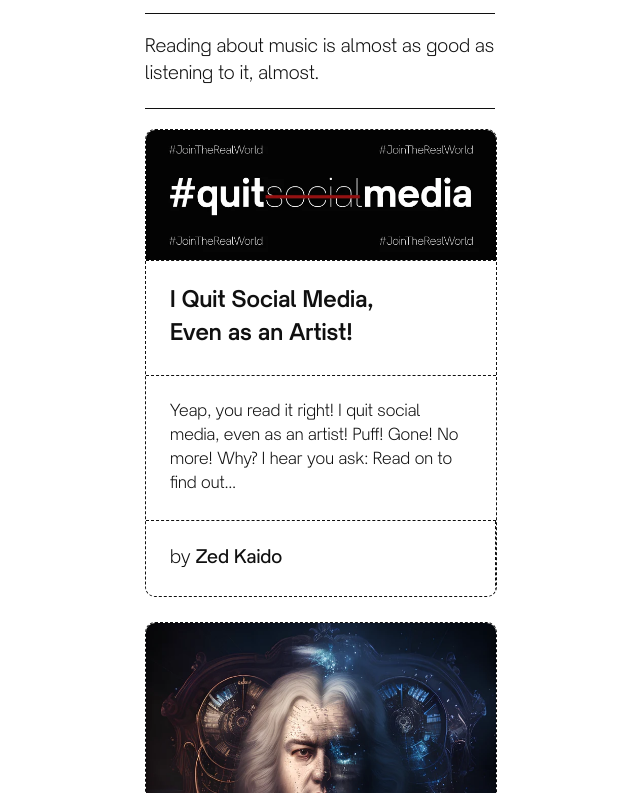
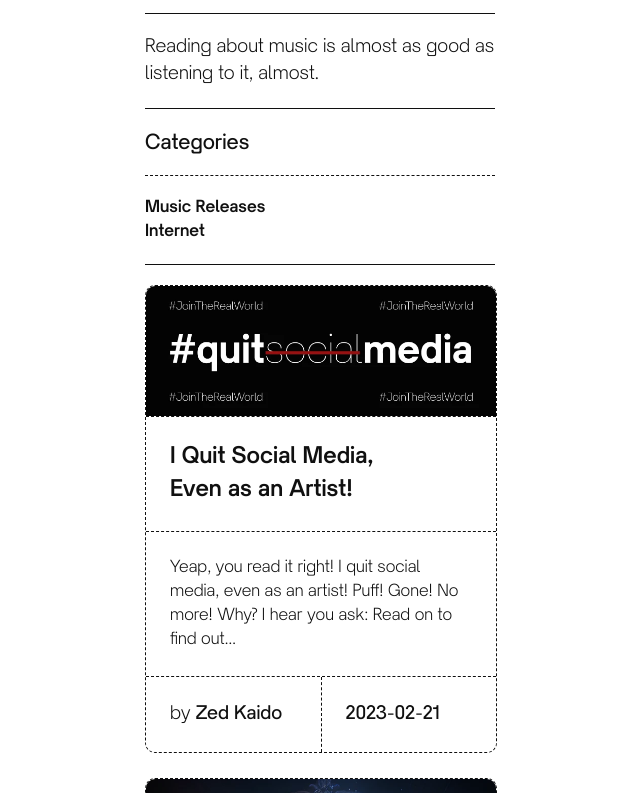
Before and after one commit to zedkaido/website, a SvelteKit app: page /blog in a window 1280 px wide. Shown: the part 367-1160 px from the top of the page, without its empty margins (320-960 px from the left). Built offline with nearby package versions, Linux system fonts and the light colour scheme.

Commit message:
add blog "categories" section + design fix + link removal

```diff
--- a/src/app.css
+++ b/src/app.css
@@ -143,19 +143,19 @@ ul {
 }
 
 .extra-light-font {
-	font-family: var(--extra-light-font);
+	font-family: var(--extra-light-font) !important;
 }
 .light-font {
-	font-family: var(--light-font);
+	font-family: var(--light-font) !important;
 }
 .medium-font {
-	font-family: var(--medium-font);
+	font-family: var(--medium-font) !important;
 }
 .semi-bold-font {
-	font-family: var(--semi-bold-font);
+	font-family: var(--semi-bold-font) !important;
 }
 .bold-font {
-	font-family: var(--bold-font);
+	font-family: var(--bold-font) !important;
 }
 
 .header {
@@ -174,6 +174,10 @@ ul {
 
 .divider {
 	border-bottom: 1px solid var(--secondary-color);
+}
+
+.dashedDivider {
+	border-bottom: 1px dashed var(--secondary-color);
 }
 
 .column {
--- a/src/routes/+layout.svelte
+++ b/src/routes/+layout.svelte
@@ -1,7 +1,6 @@
 <script>
  import '../app.css';
  import '../styles/fonts.css'
- import { onMount } from 'svelte';
  import zkLogo from '$lib/images/zk_logo.svg';
  import zkHeader from '$lib/images/zk_header.svg';
  import zkPicture from '$lib/images/zk_picture.webp';
--- a/src/routes/blog/+page.svelte
+++ b/src/routes/blog/+page.svelte
@@ -9,6 +9,7 @@
 <script>
  import PostListTemplate from './PostListTemplate.svelte';
  import posts from '$lib/data/posts.json';
+ import { onMount } from 'svelte';
 </script>
 
 <div class="header">
@@ -16,5 +17,23 @@
 </div>
 <div class="spacer"/>
 
+<div class="categories">
+    <h4>Categories</h4>
+    <div class="dashedDivider"/>
+    <div class="spacer"/>
+    <a href="/blog/categories/music-releases">Music Releases</a>
+    <a href="/blog/categories/internet">Internet</a>
+</div>
+<div class="spacer"/>
+<div class="divider"/>
+<div class="spacer"/>
+
 <PostListTemplate posts={posts}>
 </PostListTemplate>
+
+<style>
+ .categories {
+     display: flex;
+     flex-direction: column;
+ }
+</style>
--- a/src/routes/blog/PostListTemplate.svelte
+++ b/src/routes/blog/PostListTemplate.svelte
@@ -29,9 +29,9 @@
                             <h5><span style="font-family: var(--light-font);">by</span> {post.author}</h5>
                         </div>
                     {/if}
-                    {#if post?.formatted_date}
+                    {#if post?.date}
                         <div class="postDate zeroMargin">
-                            <h5>{post.formatted_date}</h5>
+                            <h5>{post.date}</h5>
                         </div>
                     {/if}
                 </div>
@@ -79,11 +79,12 @@
  }
 
  .postAuthor {
-     width: 100%;
+     width: 50%;
      padding: var(--default-padding);
  }
 
  .postDate {
+     width: 50%;
      padding: var(--default-padding);
  }
 
--- a/src/routes/blog/categories/internet/+page.svelte
+++ b/src/routes/blog/categories/internet/+page.svelte
@@ -15,7 +15,7 @@
 
 <section>
     <div class="header">
-        <a href="/blog">Blog</a> > <h3 class="noMargin">Internet</h3>
+        <a href="/blog">Blog</a> > <h3 class="noMargin medium-font">Internet</h3>
     </div>
     <div class="spacer"/>
 
--- a/src/routes/blog/categories/music-releases/+page.svelte
+++ b/src/routes/blog/categories/music-releases/+page.svelte
@@ -15,7 +15,7 @@
 
 <section>
     <div class="header">
-        <a href="/blog">Blog</a> > <h3 class="noMargin">Music-Releases</h3>
+        <a href="/blog">Blog</a> > <h3 class="noMargin medium-font">Music-Releases</h3>
     </div>
     <div class="spacer"/>
 
```
Also changed, not shown: src/routes/blog/bachs-ghost-in-the-machine/+page.svelte (+0 -10 lines), src/routes/blog/second-rendez-vous-redux/+page.svelte (+0 -10 lines).
